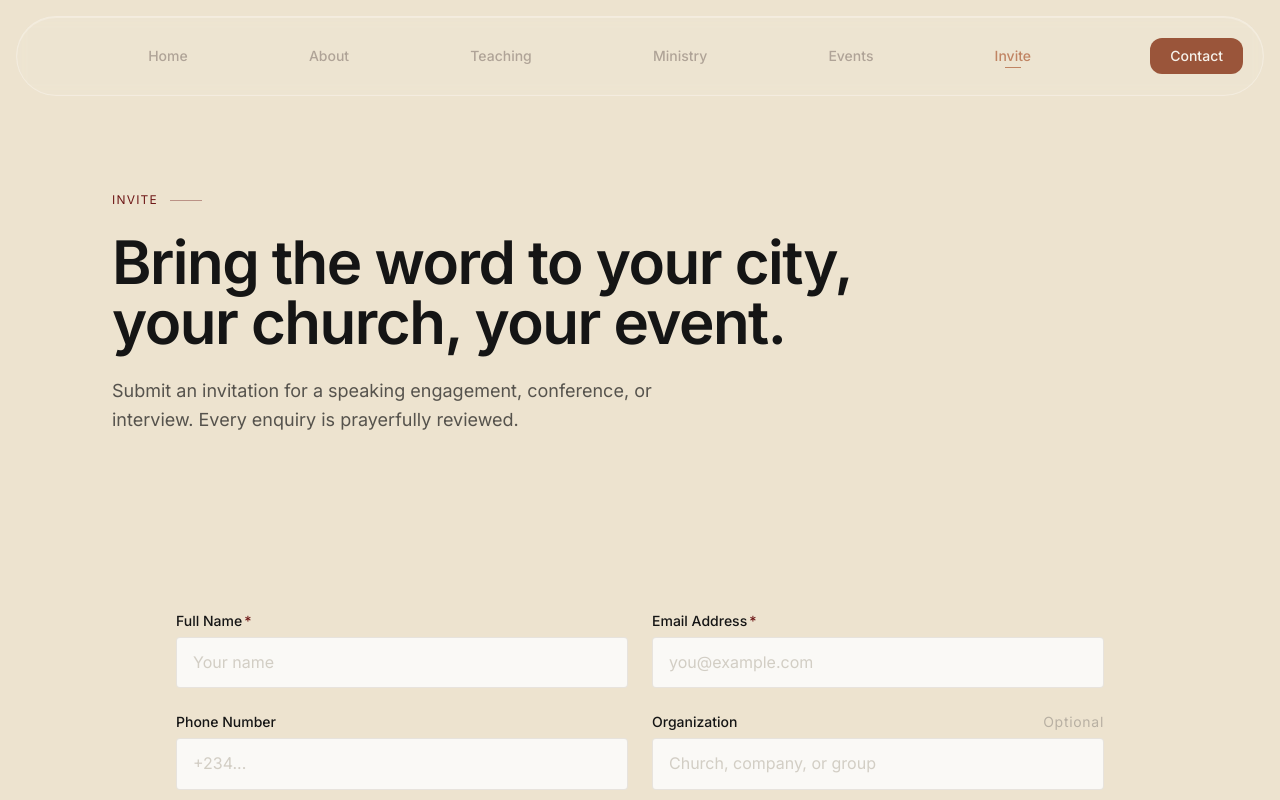
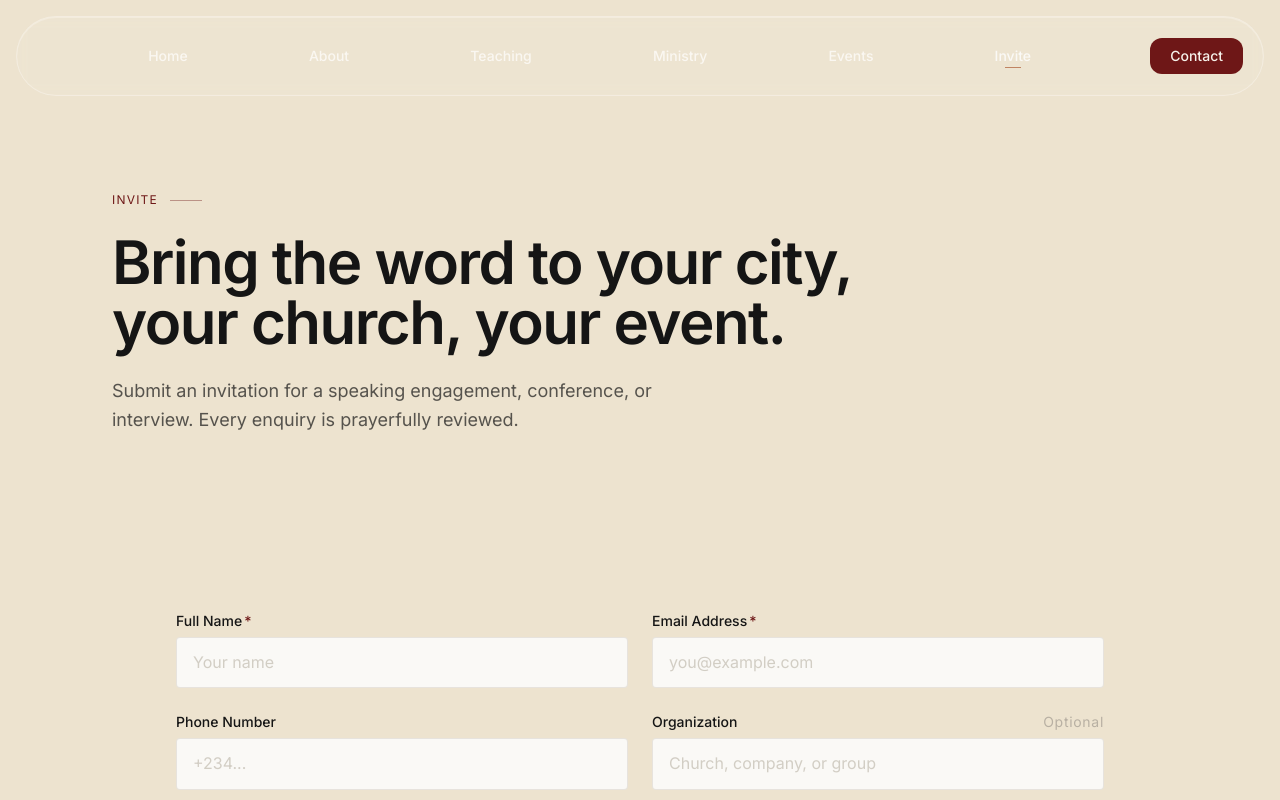
Before and after one commit to Howellsss/PasteyApEmmanuelIren, a React (Vite) app: page /invite in a window 1280 px wide. Shown: the top 800 px of the page. Built offline with nearby package versions, Linux system fonts and the light colour scheme.

Commit message:
Restore white nav links and switch accent red to #6E1717
Co-Authored-By: Claude Opus 5.5 <noreply@anthropic.com>
Claude-Session: https://claude.ai/code/session_01Gh5rgmxETxAL6efDbsFccj

```diff
--- a/src/components/layout/FloatingNav.tsx
+++ b/src/components/layout/FloatingNav.tsx
@@ -62,8 +62,8 @@ export function FloatingNav() {
                       'relative px-3.5 py-2 text-sm font-medium rounded-pill transition-all duration-300',
                       'focus:outline-none focus-visible:ring-2 focus-visible:ring-gold focus-visible:ring-offset-2 focus-visible:ring-offset-charcoal',
                       isActive
-                        ? 'text-copper'
-                        : 'text-taupe hover:text-cream'
+                        ? 'text-soft-white'
+                        : 'text-white/70 hover:text-soft-white'
                     )
                   }
                 >
--- a/tailwind.config.js
+++ b/tailwind.config.js
@@ -4,14 +4,14 @@ export default {
   theme: {
     extend: {
       colors: {
-        // Warm palette. Rule: `rust` for accents on light backgrounds, `copper` on dark.
+        // Warm palette. Rule: `rust` (the brand red) for accents on light backgrounds, `copper` on dark.
         ink: '#1B1714',
         cream: '#F6F2EB',
         sand: '#E8DFD2',
         taupe: '#AFA397',
         umber: '#6A5F55',
         copper: '#C08463',
-        rust: { DEFAULT: '#9A553A', dark: '#834630' },
+        rust: { DEFAULT: '#6E1717', dark: '#5A1212' },
         bark: '#3E352D',
         cocoa: '#26201B',
         walnut: '#3B2F27',
```
